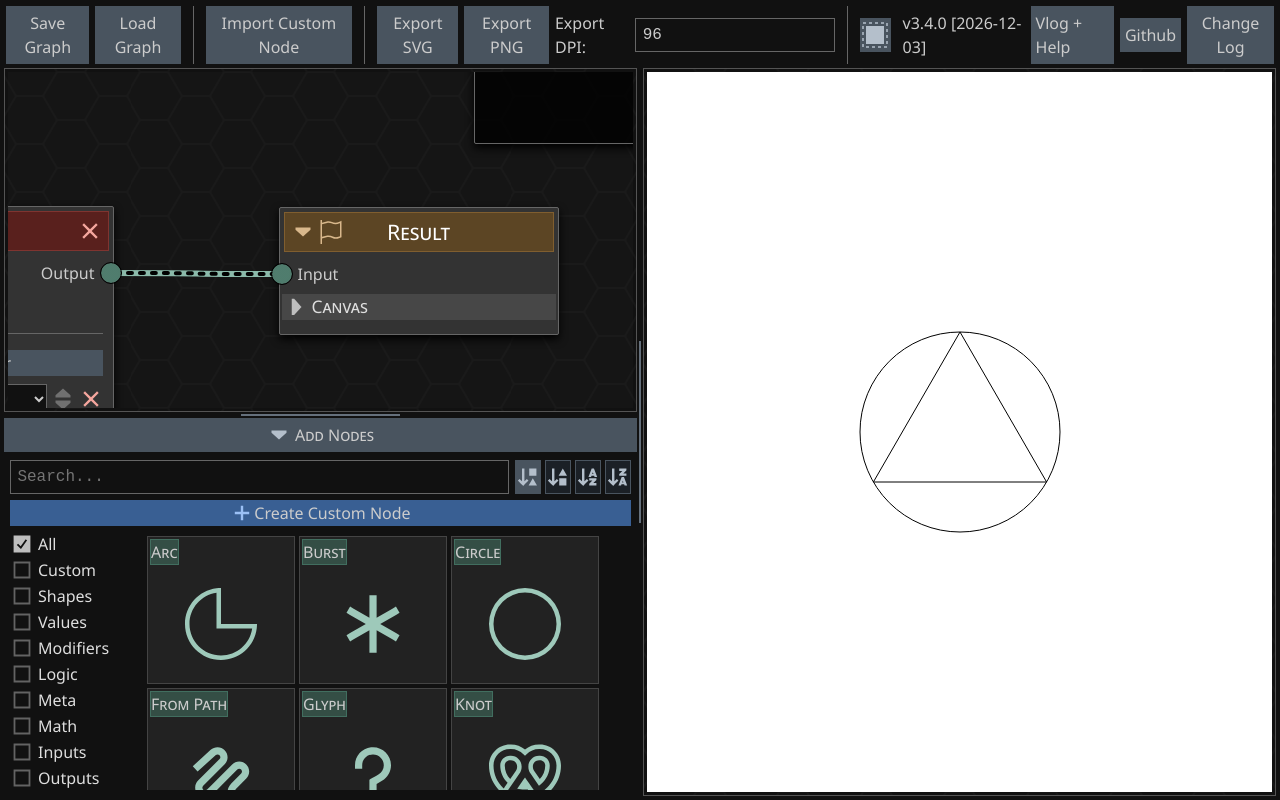
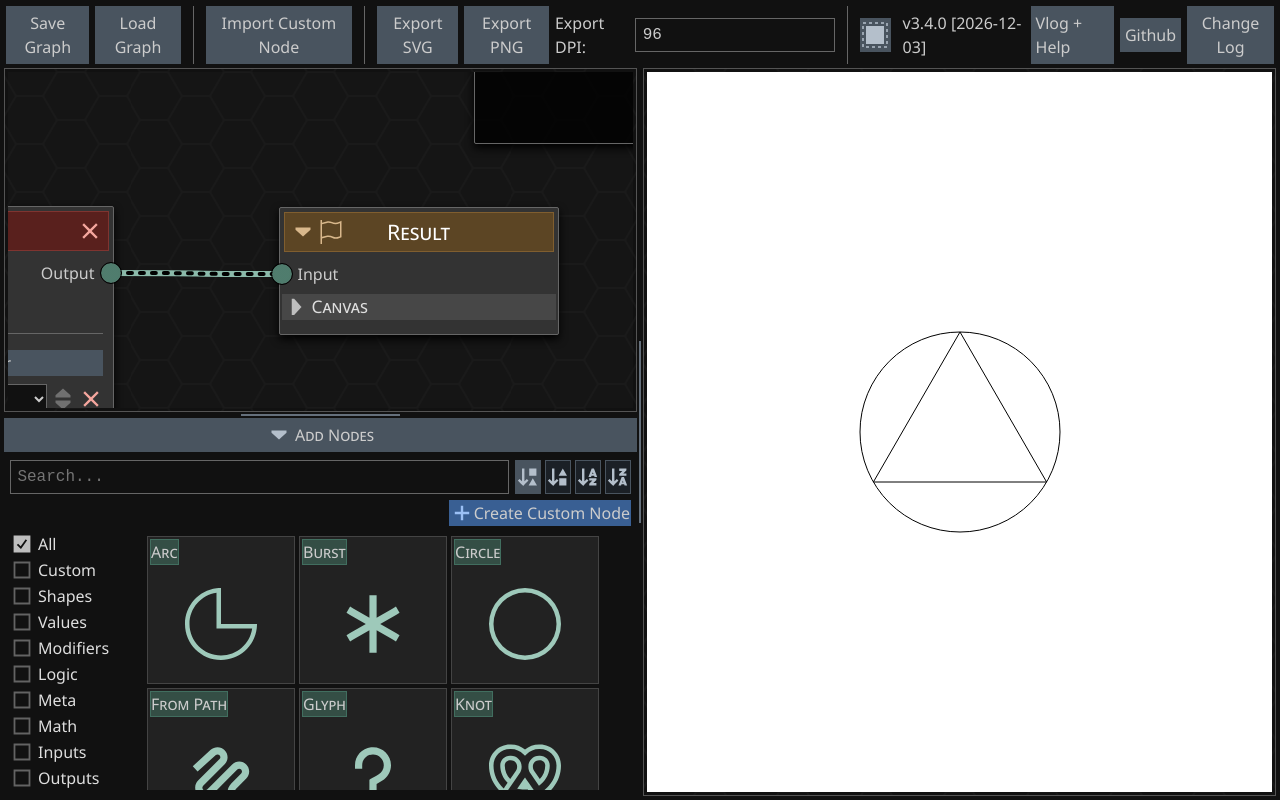
Before and after one commit to RobMayer/arcanigen, a React (Vite) app: page / in a window 1280 px wide. Built offline with nearby package versions, Linux system fonts and the light colour scheme.

Commit message:
node drawer style adjustment

```diff
--- a/src/features/nodedrawer.tsx
+++ b/src/features/nodedrawer.tsx
@@ -179,9 +179,9 @@ export const NodeDrawer = ({ graphId, paneControls, isOpen, onOpenToggle }: { gr
                         </RadioButton>
                     </SortOptions>
                     <CreateRow>
-                        <CreateCustomButton onClick={handleCreateCustom} flavour={"info"} tooltip={isRoot ? "Create a new custom node" : "Create a nested custom node"}>
+                        <ActionButton onClick={handleCreateCustom} flavour={"info"} tooltip={isRoot ? "Create a new custom node" : "Create a nested custom node"}>
                             <Icon shape={ICONS.Plus} /> Create Custom Node
-                        </CreateCustomButton>
+                        </ActionButton>
                     </CreateRow>
                     <Sidebar>
                         <CheckBox checked={categoryFilter.size === 0} onToggle={clearCategoryFilter}>
@@ -204,7 +204,7 @@ export const NodeDrawer = ({ graphId, paneControls, isOpen, onOpenToggle }: { gr
 
 const Pane = styled.div`
     display: grid;
-    grid-template-columns: auto 1fr;
+    grid-template-columns: auto 1fr auto;
     grid-template-rows: auto auto 1fr;
     gap: 6px;
     padding: 6px;
@@ -218,6 +218,7 @@ const Pane = styled.div`
 const CreateRow = styled.div`
     grid-area: create;
     display: flex;
+    justify-content: end;
 `;
 
 const SearchBar = styled.div`
@@ -477,8 +478,3 @@ const NodeCard = styled(
 const SubgraphCard = styled.button`
     ${CARD_STYLES}
 `;
-
-const CreateCustomButton = styled(ActionButton)`
-    flex: 1 1 auto;
-    justify-content: center;
-`;
```
